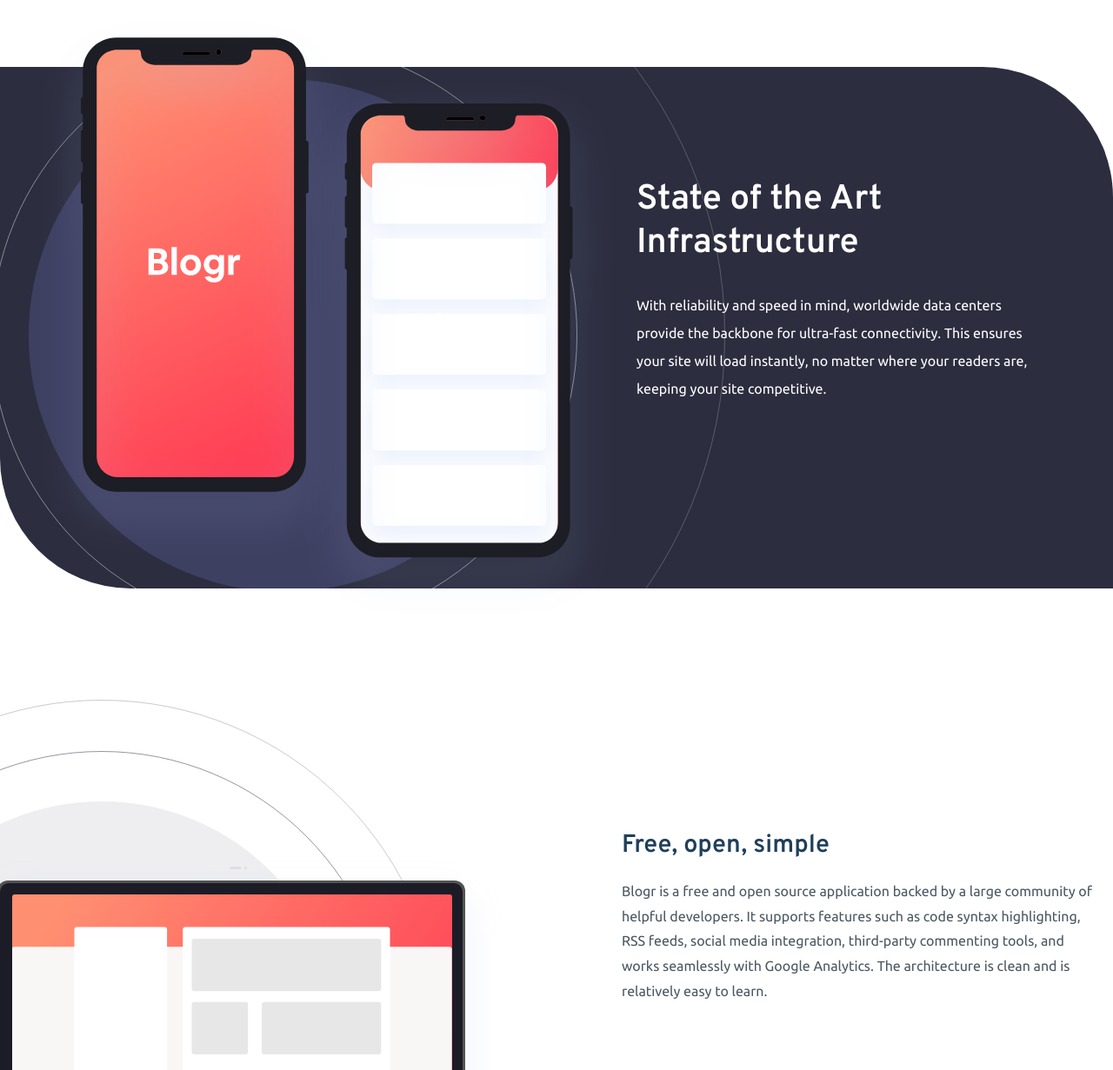
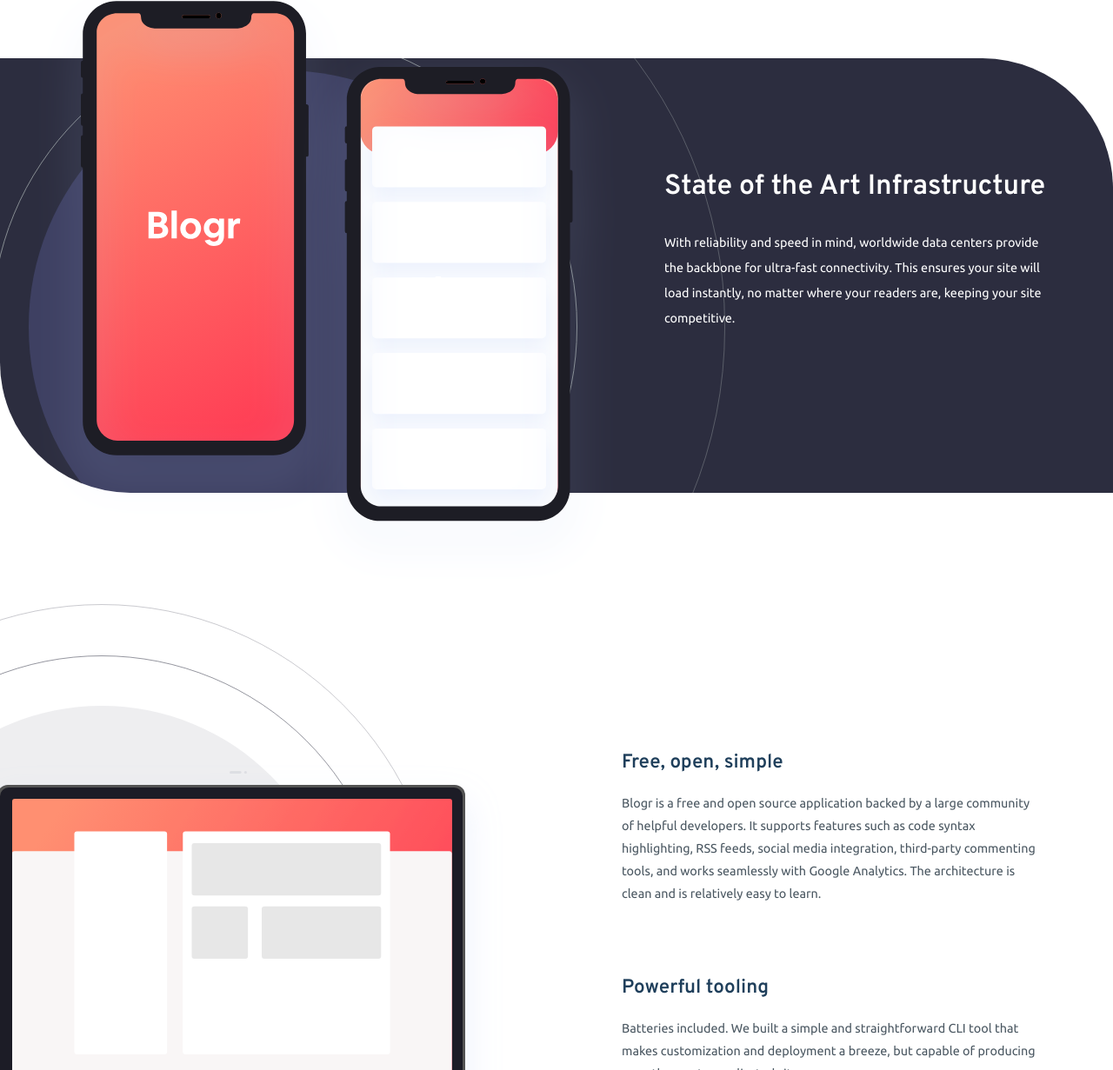
Before and after one commit to just-joe27/frontendmentor-blogr, a plain HTML site: page index.html in a window 1280 px wide. Shown: the part 1569-2800 px from the top of the page at 87% size. Drawn offline with Linux system fonts and the light colour scheme.

Commit message:
fixed font sizing

```diff
--- a/styles.css
+++ b/styles.css
@@ -39,7 +39,7 @@
 }
 
 html {
-	font-size: 1.25rem;
+	font-size: 16px;
 	font-family: var(--primary-font);
 	font-weight: 300px;
 }
@@ -62,13 +62,13 @@ html {
 .section-heading {
 	text-align: center;
 	padding: 5rem 1rem 1rem 1rem;
-	font-size: 2.5rem;
+	font-size: 2rem;
 	font-weight: 600;
 	color: var(--heading-darkblue);
 }
 
 h3 {
-	font-size: 1.8rem;
+	font-size: 1.4rem;
 	color: var(--heading-darkblue);
 	font-weight: 600;
 	padding: 20px 0px;
@@ -82,7 +82,7 @@ h3 {
 }
 
 h2.light {
-	font-size: 2.5rem;
+	font-size: 2rem;
 	font-weight: 600;
 	margin-top: 100px;
 	margin-bottom: 30px;
@@ -120,6 +120,9 @@ ul li {
 	list-style: none;
 }
 
+p {
+	font-size: 0.9rem;
+}
 .main-nav {
 	display: flex;
 	width: 100vw;
@@ -256,9 +259,9 @@ ul li {
 	background-image: url(images/bg-pattern-circles.svg);
 	background-repeat: no-repeat;
 	background-position-y: 80%;
-	background-position-x: -20%;
+	background-position-x: -50%;
 	border-radius: 0px 150px 0px 150px;
-	height: 600px;
+	height: 500px;
 	display: grid;
 	grid-template-columns: repeat(2, 1fr);
 	gap: 1rem;
@@ -270,15 +273,16 @@ ul li {
 	padding-right: 2rem;
 }
 .aside-image-container img {
-	transform: scale(1.5);
-	margin-left: 20%;
+	transform: scale(1.2);
+	margin-left: 15%;
+	margin-top: -2rem;
 }
 
 .aside-text-content {
 	padding: 0 2rem 0 1rem;
 	grid-column: 2;
 	text-align: left;
-	margin: 5% 0;
+	margin: 5% 2rem;
 	max-width: 40vw;
 }
 
@@ -297,7 +301,7 @@ ul li {
 .section2-text-content {
 	flex: 1 1 45%;
 	text-align: left;
-	padding-right: 1rem;
+	padding-right: 5rem;
 	min-width: 500px;
 	max-width: 800px;
 	margin-top: -150px;
```
